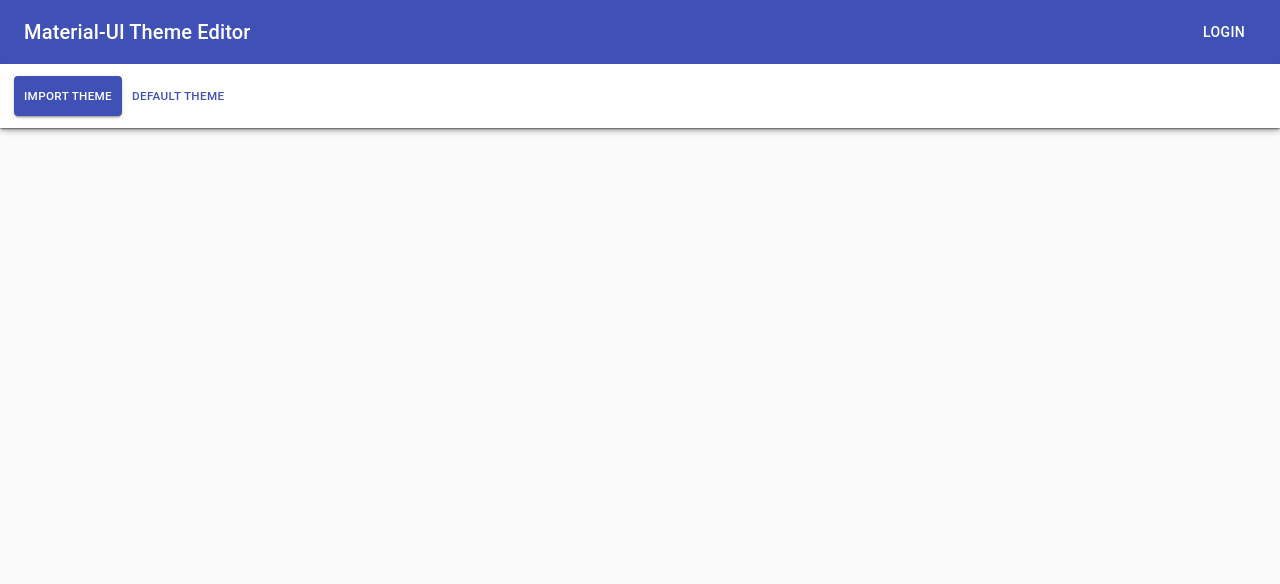
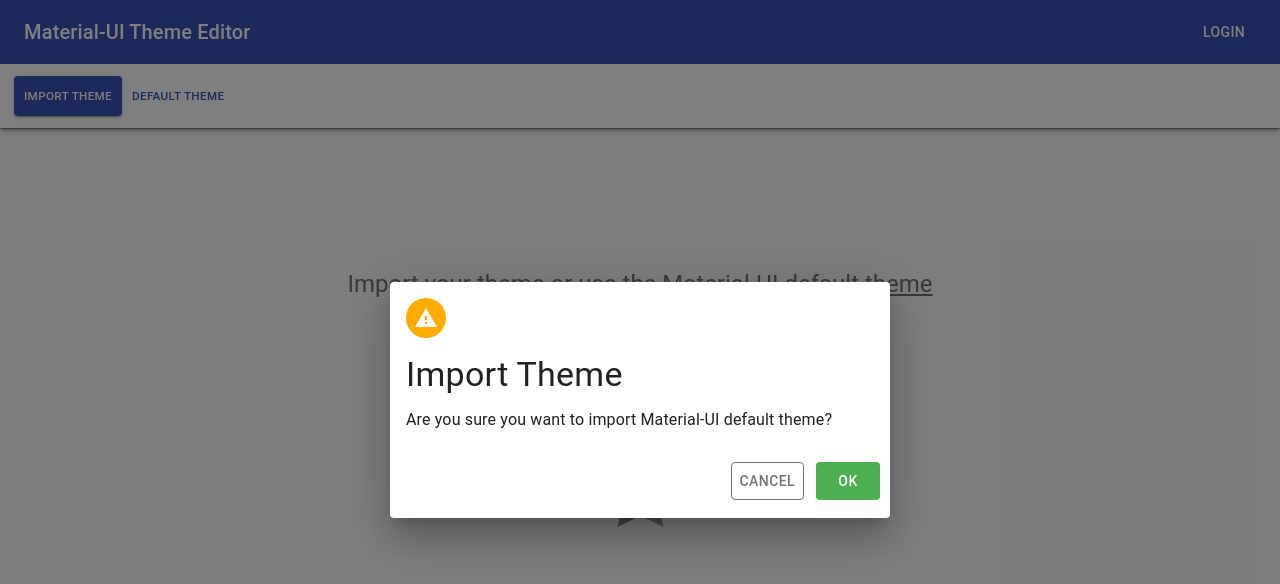
Before and after one commit to drazewski/material-ui-theme-editor, a React (Create React App) app: page / in a window 1280 px wide. Both pictures are taken after a click on the button "DEFAULT THEME". Shown: the top 584 px of the page. Built offline with nearby package versions, Linux system fonts and the light colour scheme.

Commit message:
Dialog hook

```diff
--- /dev/null
+++ b/src/components/elements/ButtonGroup.tsx
@@ -0,0 +1,34 @@
+import React from 'react';
+import { makeStyles, Theme, Box, BoxProps } from '@material-ui/core';
+
+
+interface Props extends BoxProps {
+  children: React.ReactNode;
+}
+
+const useStyles = makeStyles((theme: Theme) => ({
+  buttonGroup: {
+    padding: theme.spacing(1, 0),
+    '& >*:not(:last-child)': {
+      marginRight: theme.spacing(1.5)
+    }
+  }
+}));
+
+const ButtonGroup = ({ children, ...props }: Props): JSX.Element => {
+  const classes = useStyles();
+
+  return (
+    <Box
+      display="flex"
+      justifyContent="flex-end"
+      alignSelf="flex-end"
+      className={classes.buttonGroup}
+      {...props}
+    >
+      {children}
+    </Box>
+  )
+}
+
+export default ButtonGroup;
--- /dev/null
+++ b/src/components/modules/ConfirmDialog.tsx
@@ -0,0 +1,113 @@
+import {
+    Avatar,
+    DialogTitle,
+    Grid,
+    Button,
+    makeStyles,
+    Theme,
+    Typography
+} from '@material-ui/core';
+import WarningIcon from '@material-ui/icons/Warning';
+import ButtonGroup from '../elements/ButtonGroup';
+
+  const useStyles = makeStyles((theme: Theme) => ({
+    root: {
+      width: '500px',
+    },
+    postText: {
+      paddingLeft: theme.spacing(2),
+      paddingBottom: theme.spacing(1.5),
+    },
+    buttonCancel: {
+      border: "1px solid",
+      borderColor: theme.palette.grey[600],
+      color: theme.palette.grey[600],
+      backgroundColor: theme.palette.common.white,
+      '&:hover': {
+        backgroundColor: theme.palette.grey[200],
+      },
+    },
+    buttonDelete: {
+      backgroundColor: theme.palette.error.main,
+      '&:hover': {
+        backgroundColor: theme.palette.error.main,
+      },
+    },
+    buttonSubmit: {
+      backgroundColor: theme.palette.success.main,
+      color: theme.palette.common.white,
+      transition: "0.3s all" ,
+
+      '&:hover': {
+        backgroundColor: theme.palette.success.main,
+        opacity: 0.6
+      },
+    },
+    buttonGrid: {
+      padding: '10px',
+    },
+    dialogTitle: {
+      padding: theme.spacing(2),
+    },
+    iconDelete: {
+      backgroundColor: theme.palette.error.main,
+    },
+    iconReport: {
+      backgroundColor: '#FEAC00',
+    },
+  }));
+
+  export interface ConfirmDialogProps {
+    handleOnCancelClick?: () => void;
+    handleOnConfirmClick: () => void;
+    mainMessage: string;
+    description: string;
+    cancelButtonTextMessage?: string;
+    confirmButtonTextMessage: string;
+    type: 'delete' | 'report';
+  }
+
+  export function ConfirmDialog(props: ConfirmDialogProps): JSX.Element {
+    const classes = useStyles();
+
+    return (
+      <Grid container className={classes.root}>
+        <Grid item xs={12}>
+          <DialogTitle id="dialog-title" className={classes.dialogTitle}>
+             <Avatar className={props.type ==='delete'? classes.iconDelete : classes.iconReport}>
+              <WarningIcon />
+            </Avatar>
+          </DialogTitle>
+        </Grid>
+        <Grid item xs={12}>
+          <Typography className={classes.postText} variant="h4">
+            {props.mainMessage}
+          </Typography>
+        </Grid>
+        <Grid item xs={12}>
+          <Typography className={classes.postText} variant="body1">
+            {props.description}
+          </Typography>
+        </Grid>
+        <Grid item xs={12} className={classes.buttonGrid}>
+          <ButtonGroup>
+            <Button
+              id="cancel"
+              className={classes.buttonCancel}
+              onClick={props.handleOnCancelClick}
+            >{props.cancelButtonTextMessage || "Cancel"}
+            </Button>
+            <Button
+              type="submit"
+              id="confirm"
+              className={props.type ==='delete' ? classes.buttonDelete : classes.buttonSubmit}
+              onClick={props.handleOnConfirmClick}
+            >{props.confirmButtonTextMessage || "Ok"}
+            </Button>
+          </ButtonGroup>
+        </Grid>
+      </Grid>
+    );
+  }
+
+  export default ConfirmDialog;
--- a/src/components/modules/MainArea.tsx
+++ b/src/components/modules/MainArea.tsx
@@ -1,6 +1,6 @@
 import { makeStyles, Theme, createStyles, Box, Typography } from '@material-ui/core';
 import React, { useEffect, useState } from 'react';
-import {useSelector, useDispatch} from 'react-redux';
+import { useSelector } from 'react-redux';
 import { InitialState } from '../../reducer';
 import StarImage  from '../../assets/images/star.png';
 
--- a/src/components/pages/AppPage.tsx
+++ b/src/components/pages/AppPage.tsx
@@ -1,4 +1,4 @@
-import React, { useContext, useState } from 'react';
+import React, { useContext } from 'react';
 import { createStyles, makeStyles, Theme, useTheme } from '@material-ui/core/styles';
 import Header from '../modules/Header';
 import AppToolbar from '../modules/AppToolbar';
@@ -9,6 +9,8 @@
 import { AppBar } from '@material-ui/core';
 import { useDispatch } from 'react-redux';
 import { setDefaultTheme } from '../../actions';
+import useDialog from '../../hooks/useDialog';
+import ConfirmDialog from '../modules/ConfirmDialog';
 
 const useStyles = makeStyles((theme: Theme) =>
   createStyles({
@@ -21,6 +23,7 @@
 export default function ButtonAppBar() {
   const classes = useStyles();
   const { isDrawerOpen, toggleDrawer } = useContext(TabletDrawerContext);
+  const { setDialog, isDialog, dialogComponent } = useDialog();
   const Theme = useTheme();
   const dispatch = useDispatch();
 
@@ -29,7 +32,17 @@
   };
 
   const handleSetDefaultTheme = () => {
-    dispatch(setDefaultTheme(Theme));
+    setDialog(<ConfirmDialog
+        handleOnCancelClick={() => setDialog()}
+        handleOnConfirmClick={() => {
+          setDialog();
+          dispatch(setDefaultTheme(Theme));
+        }}
+        description="Are you sure you want to import Material-UI default theme?"
+        mainMessage="Import Theme"
+        type="report"
+        confirmButtonTextMessage="Ok"
+      />)
   };
 
   return (
@@ -42,6 +55,7 @@
         <ThemeImporter toggleDrawer={handleDrawer}/>
       </ClippedDrawer>
       <MainArea toggleDrawer={handleDrawer} handleSetDefaultTheme={handleSetDefaultTheme} />
+      {isDialog && dialogComponent}
     </div>
   );
 }
--- /dev/null
+++ b/src/hooks/useDialog.tsx
@@ -0,0 +1,41 @@
+/* eslint-disable react-hooks/exhaustive-deps */
+import { useEffect, useState } from 'react';
+import { Dialog } from '@material-ui/core';
+
+export interface DialogContextProps {
+  isDialog: boolean;
+  setDialog: (content?: JSX.Element) => void;
+  dialogComponent: JSX.Element | null
+}
+
+export const useDialog = (): DialogContextProps => {
+  const [isDialog, setIsDialog] = useState<boolean>(false);
+  const [dialogContent, setDialogContent] = useState<JSX.Element | null>();
+  const [dialogComponent, setDialogComponent] = useState<JSX.Element | null>(null);
+
+  const hideDialog = () => {
+    setIsDialog(!isDialog);
+  }
+
+  const setDialog = (content?: JSX.Element): void => {
+    if (!content) {
+      setIsDialog(false);
+      setDialogContent(null);
+    } else {
+      setIsDialog(true);
+      setDialogContent(content);
+    }
+  };
+
+  useEffect(() => {
+    setDialogComponent(
+      <Dialog open={isDialog} onClose={hideDialog}>
+        {dialogContent}
+      </Dialog>
+    );
+  }, [dialogContent]);
+
+  return { isDialog, setDialog, dialogComponent };
+};
+
+export default useDialog;
```
